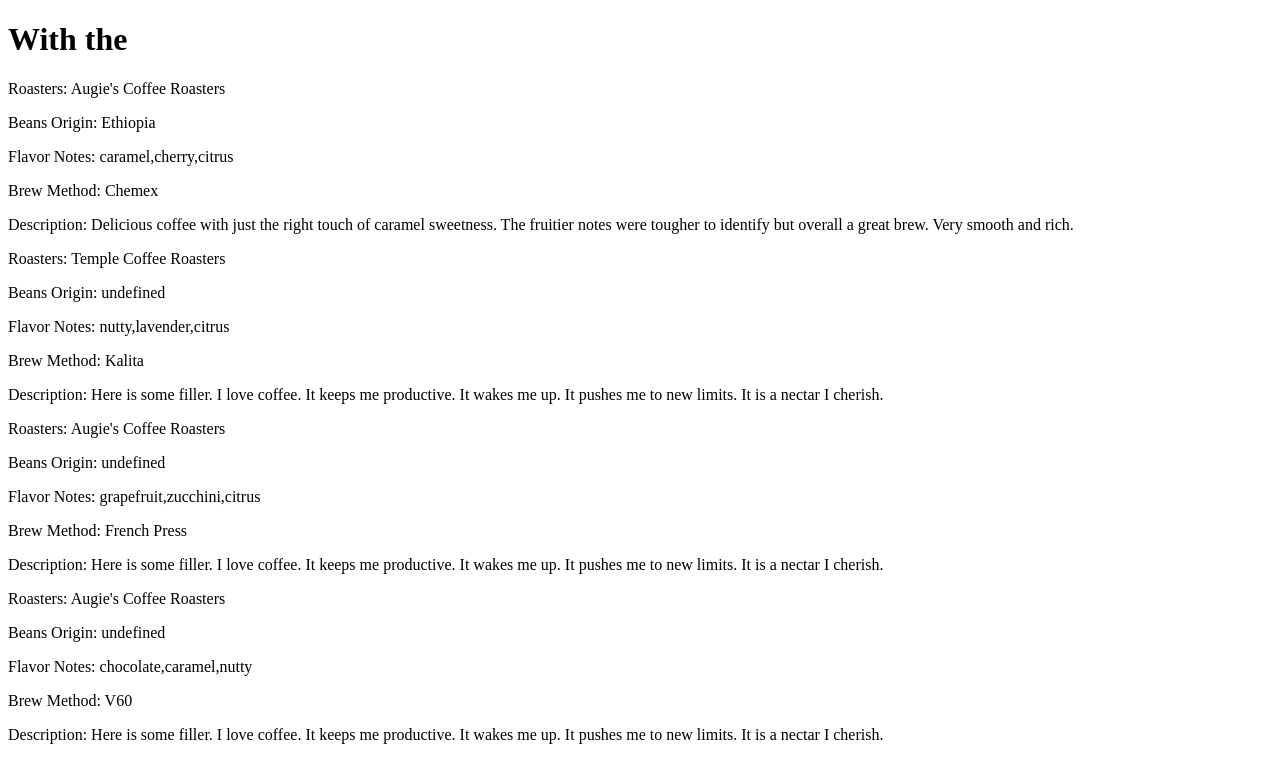
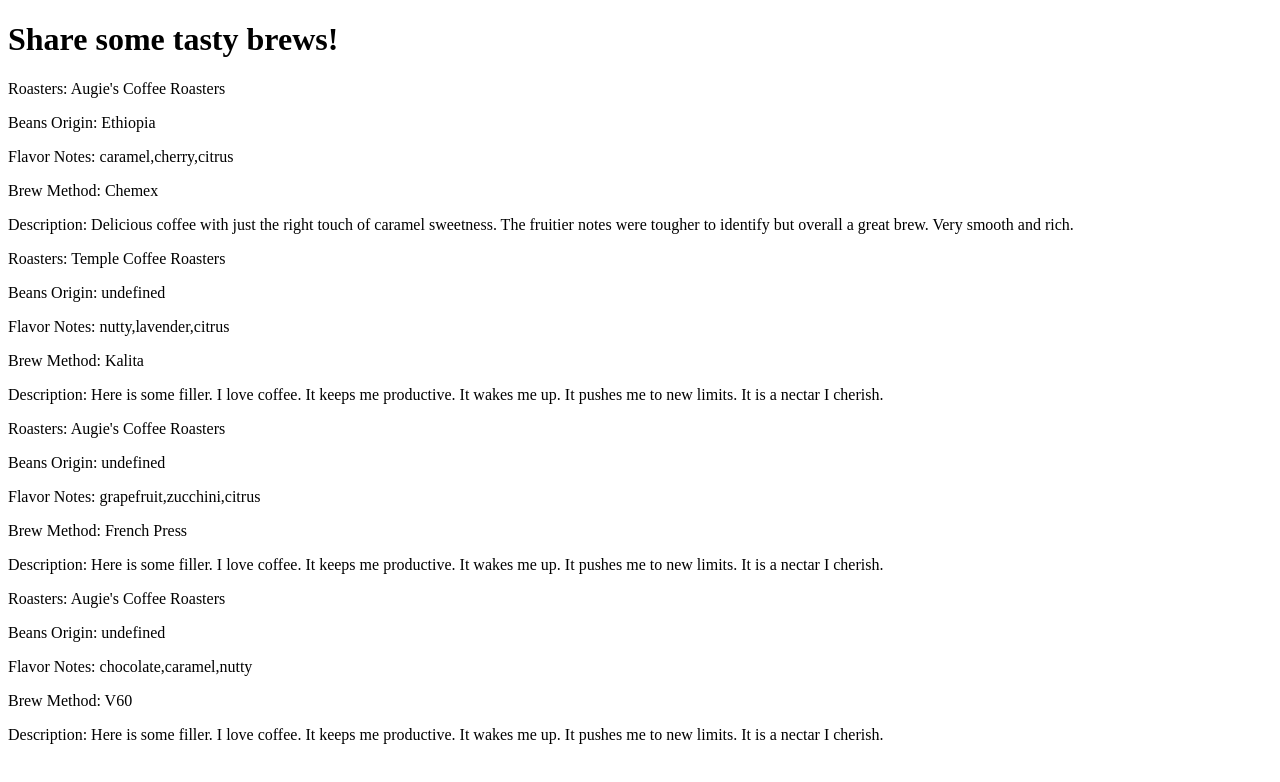
Before and after one commit to davepatel95/brewshare, a website: page public/index.html in a window 1280 px wide. Drawn offline with nearby package versions, Linux system fonts and the light colour scheme.

Commit message:
updated header content

```diff
--- a/public/index.html
+++ b/public/index.html
@@ -4,10 +4,10 @@
     <meta charset="UTF-8">
     <meta name="viewport" content="width=device-width, initial-scale=1.0">
     <meta http-equiv="X-UA-Compatible" content="ie=edge">
-    <title>BrewShare with</title>
+    <title>BrewShare </title>
 </head>
 <body>
-    <h1>With the </h1>
+    <h1>Share some tasty brews!</h1>
 
     <script src="https://cdnjs.cloudflare.com/ajax/libs/jquery/3.1.0/jquery.min.js"></script>
     <script type="text/javascript" src="index.js"></script>
```
